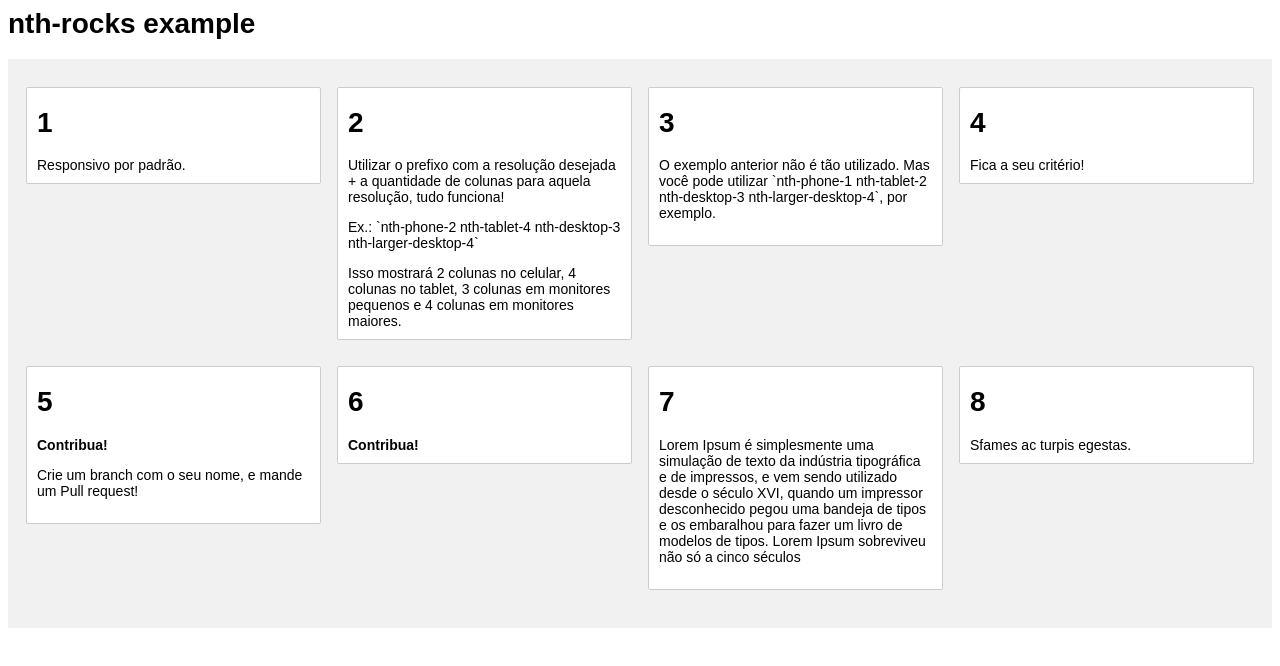
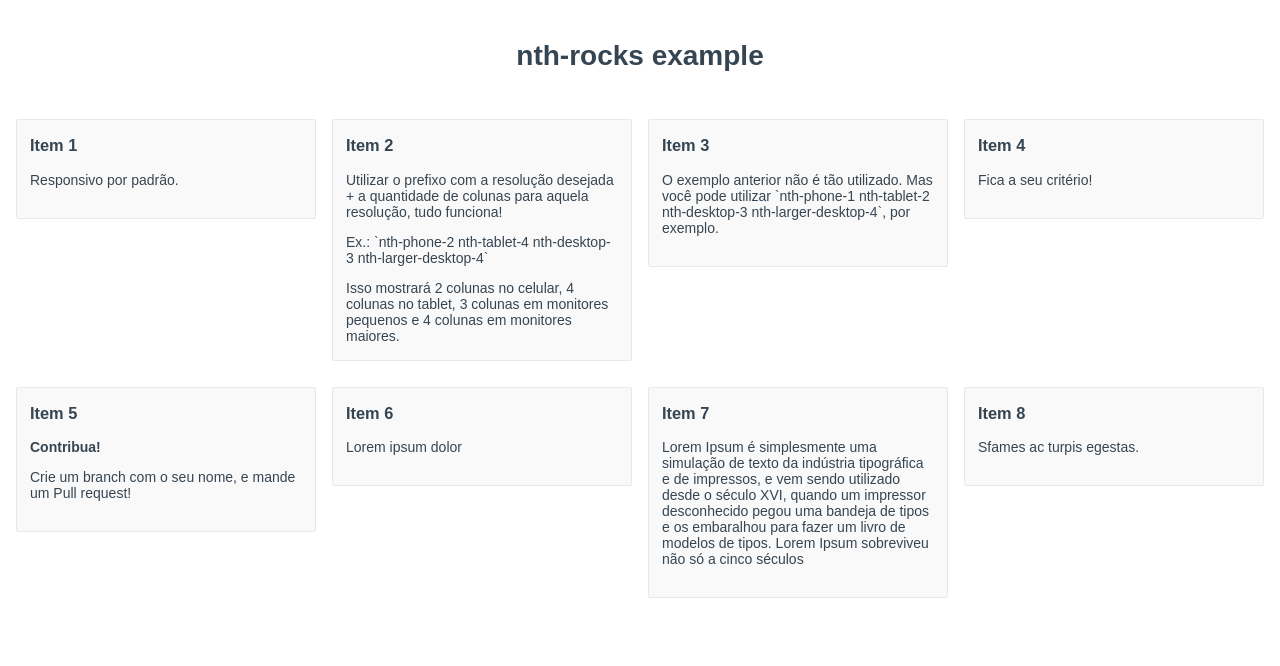
Before and after one commit to alisonmonteiro/nth-rocks, a website: page example/index.html in a window 1280 px wide. Drawn offline with Linux system fonts and the light colour scheme.

Commit message:
Update example layout

```diff
--- a/example/index.html
+++ b/example/index.html
@@ -15,7 +15,14 @@
 
             body {
                 font: 14px Arial;
+                color: #364552;
             }
+
+            .title {
+                text-align: center;
+                margin-top: 40px;
+            }
+
 
             /**
              * Optional style
@@ -26,8 +33,8 @@
                 width: 100%;
                 height: auto;
                 overflow: hidden;
-                background: #f1f1f1;
-                padding: 20px 10px;
+                background: #FFFFFF;
+                padding: 20px 0px;
             }
 
             ul > li {
@@ -36,26 +43,26 @@
             }
 
             ul > li > .content {
-                background: #ffffff;
-                border: 1px solid #ccc;
-                padding: 0 10px 10px;
+                background: #F9F9F9;
+                border: 1px solid #E8E8E8;
+                padding: 0 13px 16px;
                 border-radius: 2px;
             }
         </style>
     </head>
     <body>
-        <h1>nth-rocks example</h1>
+        <h1 class="title">nth-rocks example</h1>
 
         <ul class="nth-phone-1 nth-tablet-2 nth-desktop-3 nth-larger-desktop-4">
             <li>
                 <div class="content">
-                    <h1>1</h1>
-                    Responsivo por padrão.
+                    <h3>Item 1</h3>
+                    <p>Responsivo por padrão.</p>
                 </div>
             </li>
             <li>
                 <div class="content">
-                    <h1>2</h1>
+                    <h3>Item 2</h3>
                     <p>Utilizar o prefixo com a resolução desejada + a quantidade de colunas para aquela resolução, tudo funciona!</p>
                     <p>Ex.: `nth-phone-2 nth-tablet-4 nth-desktop-3 nth-larger-desktop-4`</p>
                     Isso mostrará 2 colunas no celular, 4 colunas no tablet, 3 colunas em monitores pequenos e 4 colunas em monitores maiores.
@@ -63,40 +70,40 @@
             </li>
             <li>
                 <div class="content">
-                    <h1>3</h1>
+                    <h3>Item 3</h3>
                     <p>O exemplo anterior não é tão utilizado. Mas você pode utilizar
                         `nth-phone-1 nth-tablet-2 nth-desktop-3 nth-larger-desktop-4`, por exemplo.</p>
                 </div>
             </li>
             <li>
                 <div class="content">
-                    <h1>4</h1>
-                    Fica a seu critério!
+                    <h3>Item 4</h3>
+                    <p>Fica a seu critério!</p>
                 </div>
             </li>
             <li>
                 <div class="content">
-                    <h1>5</h1>
+                    <h3>Item 5</h3>
                     <b>Contribua!</b>
                     <p>Crie um branch com o seu nome, e mande um Pull request!</p>
                 </div>
             </li>
             <li>
                 <div class="content">
-                    <h1>6</h1>
-                    <b>Contribua!</b>
+                    <h3>Item 6</h3>
+                    <p>Lorem ipsum dolor</p>
                 </div>
             </li>
             <li>
                 <div class="content">
-                    <h1>7</h1>
+                    <h3>Item 7</h3>
                     <p>Lorem Ipsum é simplesmente uma simulação de texto da indústria tipográfica e de impressos, e vem sendo utilizado desde o século XVI, quando um impressor desconhecido pegou uma bandeja de tipos e os embaralhou para fazer um livro de modelos de tipos. Lorem Ipsum sobreviveu não só a cinco séculos</p>
                 </div>
             </li>
             <li>
                 <div class="content">
-                    <h1>8</h1>
-                    Sfames ac turpis egestas.
+                    <h3>Item 8</h3>
+                    <p>Sfames ac turpis egestas.</p>
                 </div>
             </li>
         </ul>
```
Also changed, not shown: example/com.png, example/sem.png.
